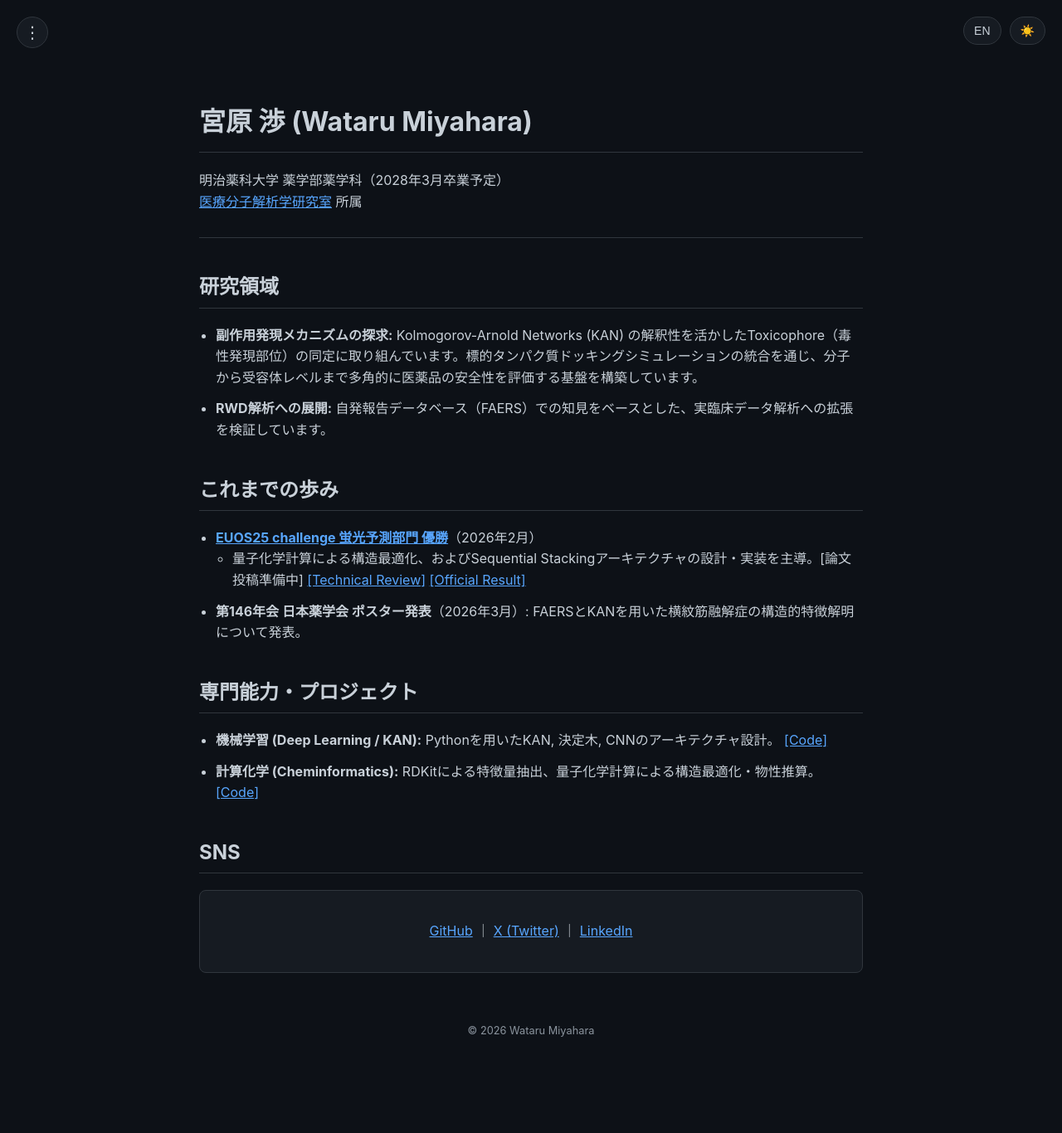
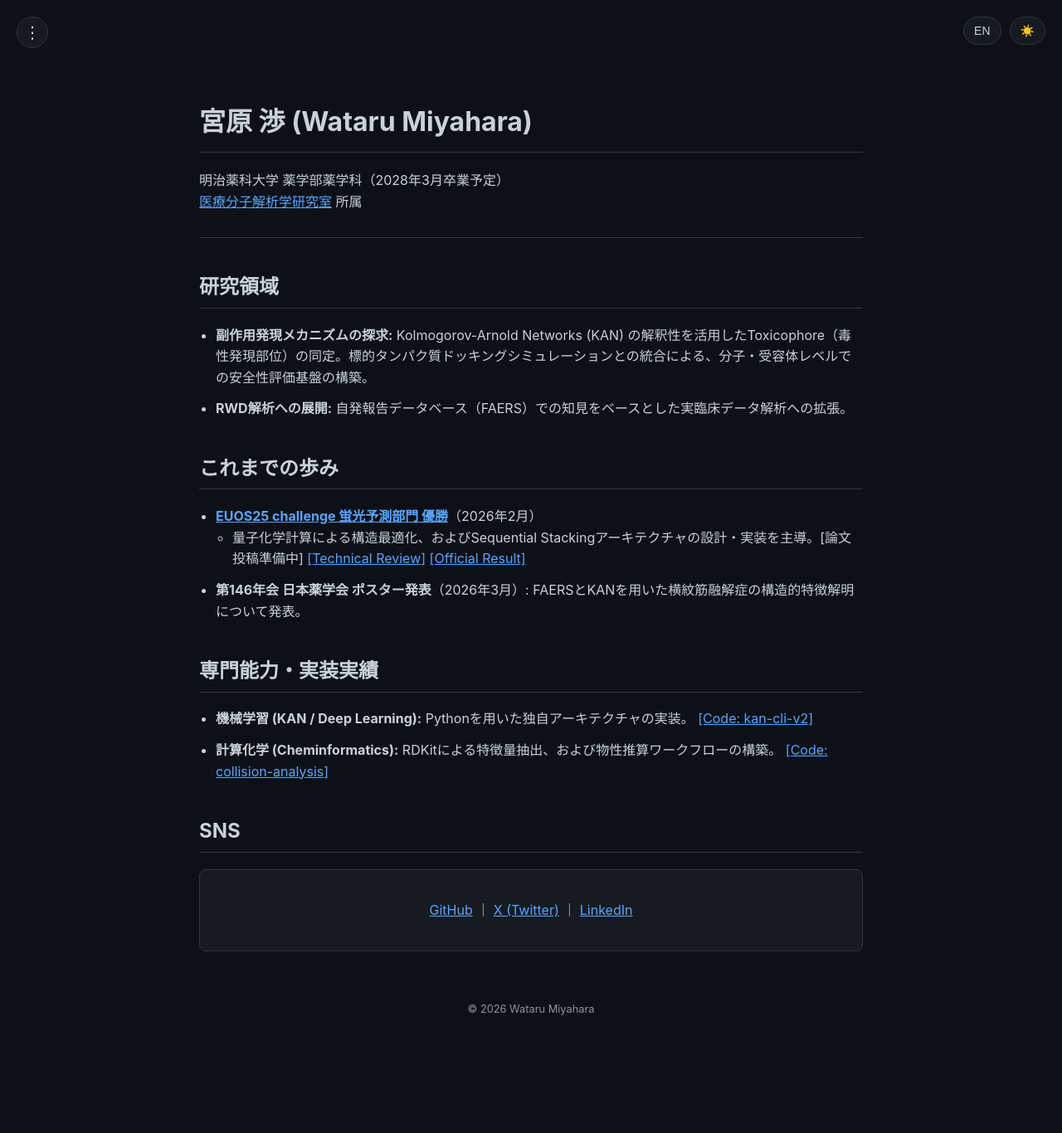
Before and after one commit to 377H-Miru/377H-Miru.github.io, a Jekyll site: the page built from index.md, in a window 1280 px wide. Shown: the whole page at 83% size. Built offline with Jekyll 4.4.1, drawn with Linux system fonts in a browser that asks for light colours; after the commit the page ends 1341 px from its top, so only the background shows below that.

```diff
--- a/index.md
+++ b/index.md
@@ -13,17 +13,17 @@ title: Home
 ---
 
 ## 研究領域
-- **副作用発現メカニズムの探求:** Kolmogorov-Arnold Networks (KAN) の解釈性を活かしたToxicophore（毒性発現部位）の同定に取り組んでいます。標的タンパク質ドッキングシミュレーションの統合を通じ、分子から受容体レベルまで多角的に医薬品の安全性を評価する基盤を構築しています。
-- **RWD解析への展開:** 自発報告データベース（FAERS）での知見をベースとした、実臨床データ解析への拡張を検証しています。
+- **副作用発現メカニズムの探求:** Kolmogorov-Arnold Networks (KAN) の解釈性を活用したToxicophore（毒性発現部位）の同定。標的タンパク質ドッキングシミュレーションとの統合による、分子・受容体レベルでの安全性評価基盤の構築。
+- **RWD解析への展開:** 自発報告データベース（FAERS）での知見をベースとした実臨床データ解析への拡張。
 
 ## これまでの歩み
 - **[EUOS25 challenge 蛍光予測部門 優勝](https://ochem.eu/static/challenge2025.do){:target="_blank"}**（2026年2月）
     - 量子化学計算による構造最適化、およびSequential Stackingアーキテクチャの設計・実装を主導。[論文投稿準備中] [[Technical Review]](/posts/2026-02-25-euos25-review) [[Official Result]](https://www.eu-openscreen.eu/resources/eu-openscreen-news/ansicht/eu-openscreen-and-slas-announce-winners-of-the-second-joint-machine-learning-challenge-at-slas-2026.html){:target="_blank"}
 - **第146年会 日本薬学会 ポスター発表**（2026年3月）: FAERSとKANを用いた横紋筋融解症の構造的特徴解明について発表。
 
-## 専門能力・プロジェクト
-- **機械学習 (Deep Learning / KAN):** Pythonを用いたKAN, 決定木, CNNのアーキテクチャ設計。 [[Code]](https://github.com/377H-Miru)
-- **計算化学 (Cheminformatics):** RDKitによる特徴量抽出、量子化学計算による構造最適化・物性推算。 [[Code]](https://github.com/377H-Miru)
+## 専門能力・実装実績
+- **機械学習 (KAN / Deep Learning):** Pythonを用いた独自アーキテクチャの実装。 [[Code: kan-cli-v2]](https://github.com/377H-Miru/kan_cli_v2)
+- **計算化学 (Cheminformatics):** RDKitによる特徴量抽出、および物性推算ワークフローの構築。 [[Code: collision-analysis]](https://github.com/377H-Miru/exhaustive_collision_analysis)
 
 <h2 id="sns">SNS</h2>
 <div class="contact-box" markdown="1">
@@ -44,17 +44,17 @@ Affiliation: [Laboratory of Medical Molecule Analysis](https://u-lab.my-pharm.ac
 ---
 
 ## Research Focus
-- **Investigating Adverse Event Mechanisms:** Identifying Toxicophores using KAN interpretability. Building a safety assessment framework by integrating molecular and receptor-level docking simulations.
-- **Expansion to RWD Analysis:** Validating the application of FAERS-based findings to clinical data analysis using Japanese claims data.
+- **Investigating Adverse Event Mechanisms:** Identifying Toxicophores using KAN interpretability. Integrating receptor-level docking simulations for a multi-dimensional safety assessment framework.
+- **Expansion to RWD Analysis:** Application of FAERS-based findings to clinical data analysis using Japanese claims data.
 
 ## My Journey
 - **[EUOS25 challenge, Fluorescence Prediction Track: Winner](https://ochem.eu/static/challenge2025.do){:target="_blank"}** (February 2026)
     - Led structure optimization via quantum chemistry and the design of Sequential Stacking architectures. [In preparation] [[Technical Review]](/posts/2026-02-25-euos25-review) [[Official Result]](https://www.eu-openscreen.eu/resources/eu-openscreen-news/ansicht/eu-openscreen-and-slas-announce-winners-of-the-second-joint-machine-learning-challenge-at-slas-2026.html){:target="_blank"}
 - **The 146th Annual Meeting of the Pharmaceutical Society of Japan:** Presented a poster on structural elucidation of rhabdomyolysis using FAERS and KAN (March 2026).
 
-## Skills & Projects
-- **Machine Learning (Deep Learning / KAN):** Architecture design of KAN, Decision Trees, and CNN via Python. [[Code]](https://github.com/377H-Miru)
-- **CompChem:** Feature extraction via RDKit and structure optimization via quantum chemistry. [[Code]](https://github.com/377H-Miru)
+## Skills & Implementation
+- **Machine Learning (KAN / Deep Learning):** Implementation of custom architectures via Python. [[Code: kan-cli-v2]](https://github.com/377H-Miru/kan_cli_v2)
+- **CompChem:** Feature extraction via RDKit and biophysical property estimation workflows. [[Code: collision-analysis]](https://github.com/377H-Miru/exhaustive_collision_analysis)
 
 <h2 id="sns">SNS</h2>
 <div class="contact-box" markdown="1">
```
Also changed, not shown: projects.md (+0 -8 lines).
